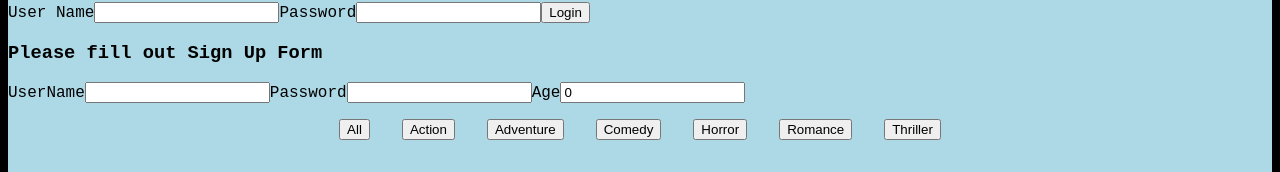
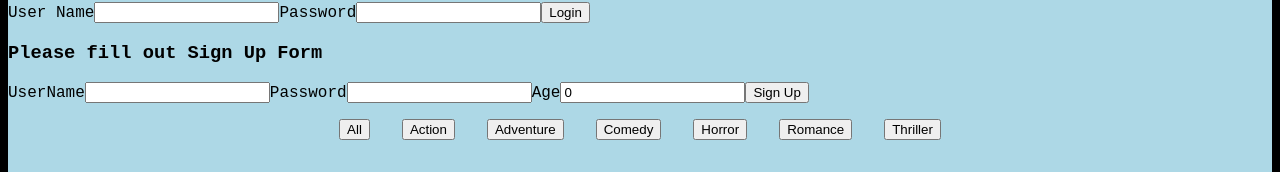
Before and after one commit to majormatt28/Funflix-frontend, a React (Create React App) app: page / in a window 1280 px wide. Shown: the part 142-314 px from the top of the page. Built offline with nearby package versions, Linux system fonts and the light colour scheme.

Commit message:
fixed header

```diff
--- a/src/components/AllMovies.jsx
+++ b/src/components/AllMovies.jsx
@@ -3,6 +3,7 @@ import MovieItem from "./MovieItem"
 
 function AllMovies () {
     return (
+
         <MovieContainer />,
         <MovieItem />
     );
--- a/src/components/App.js
+++ b/src/components/App.js
@@ -1,7 +1,7 @@
 import React from "react";
 import NavBar from "./NavBar";
 import MovieContainer from "./MovieContainer";
-import FunFlixHeader from "./FunFlixHeader"
+import Header from "./Header"
 
 
 
@@ -9,7 +9,7 @@ function App() {
 
   return (
     <div className="App">
-      <FunFlixHeader />
+      <Header />
       <NavBar />
       <MovieContainer />
     </div>
--- a/src/components/FunFlixHeader.jsx
+++ b/src/components/Header.jsx
@@ -1,6 +1,6 @@
 
 
-function FunFlixHeader () {
+function Header () {
    return (
       <header>
          <h1>
@@ -10,4 +10,4 @@ function FunFlixHeader () {
    )
 }
 
-export default FunFlixHeader;
+export default Header;
--- a/src/components/NavBar.jsx
+++ b/src/components/NavBar.jsx
@@ -5,10 +5,11 @@ import AllMovies from "./AllMovies"
 
 function NavBar () {
     const [userLogin, setUserLogin] = useState(null)
+    const [userSignUp, setUserSignUp] = useState(null)
 
    return (
        <div>
-           {userLogin? (
+           {userLogin ? (
                <>
                     <AllMovies />
                     <button>Logout</button>
@@ -16,7 +17,7 @@ function NavBar () {
            ):(
                 <>
                     <LoginForm setUserLogin={setUserLogin} />
-                    <SignUpForm />
+                    <SignUpForm setUserSignUp={setUserSignUp}/>
                 </>
            )}
        </div>
--- a/src/components/SignUpForm.jsx
+++ b/src/components/SignUpForm.jsx
@@ -1,7 +1,7 @@
 import { useState } from "react";
 
 
-function SignUpForm ({onAddUser}) {
+function SignUpForm ({ setUserSignUp }) {
    const [username, setUserName] = useState("");
    const [password, setPassword] = useState("");
    const [age, setAge] = useState(0);
@@ -19,7 +19,7 @@ function SignUpForm ({onAddUser}) {
       })
          .then(r => r.json())
          .then(newUser => {
-            onAddUser(newUser);
+            setUserSignUp(newUser);
          })
    }
 
@@ -48,6 +48,7 @@ function SignUpForm ({onAddUser}) {
                value={age}
                onChange={(event) => setAge(event.target.value)}
             />
+            <button type="submit">Sign Up</button>
          </form>
       </section>
    )
```
